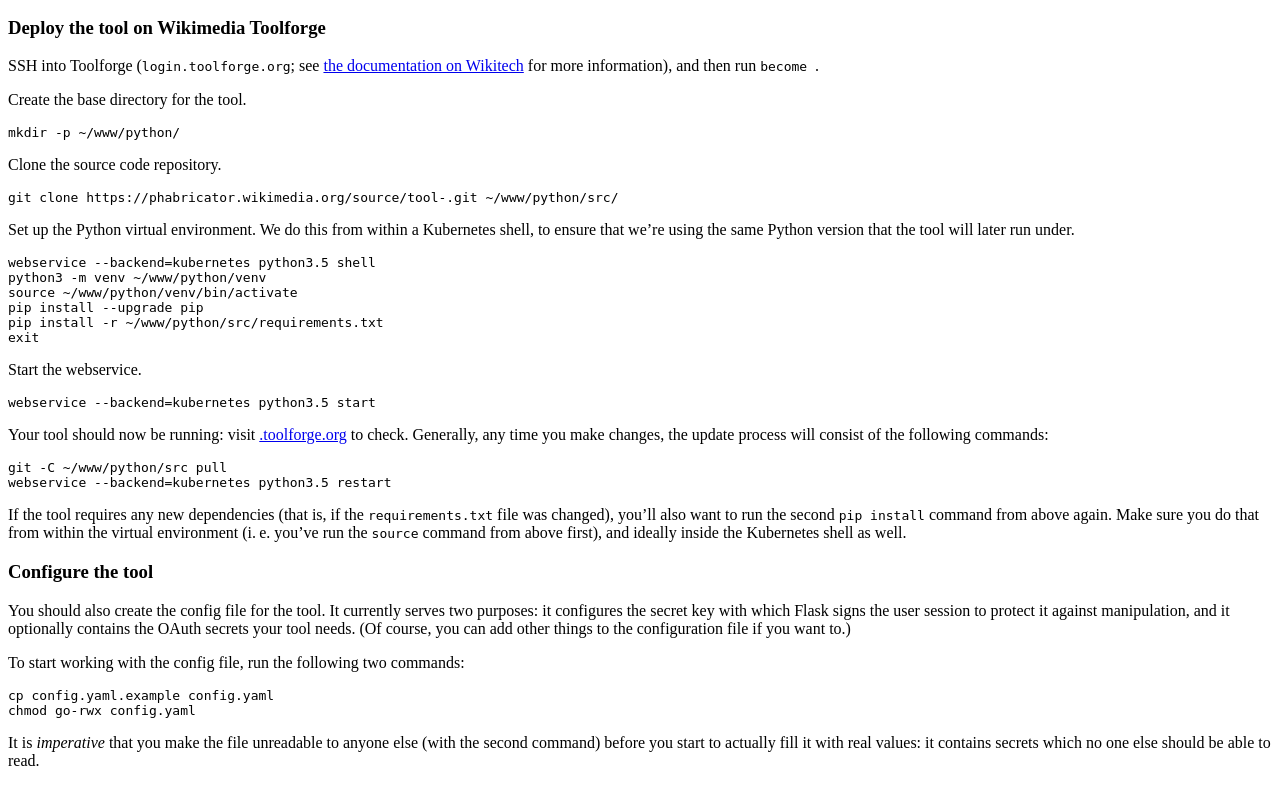
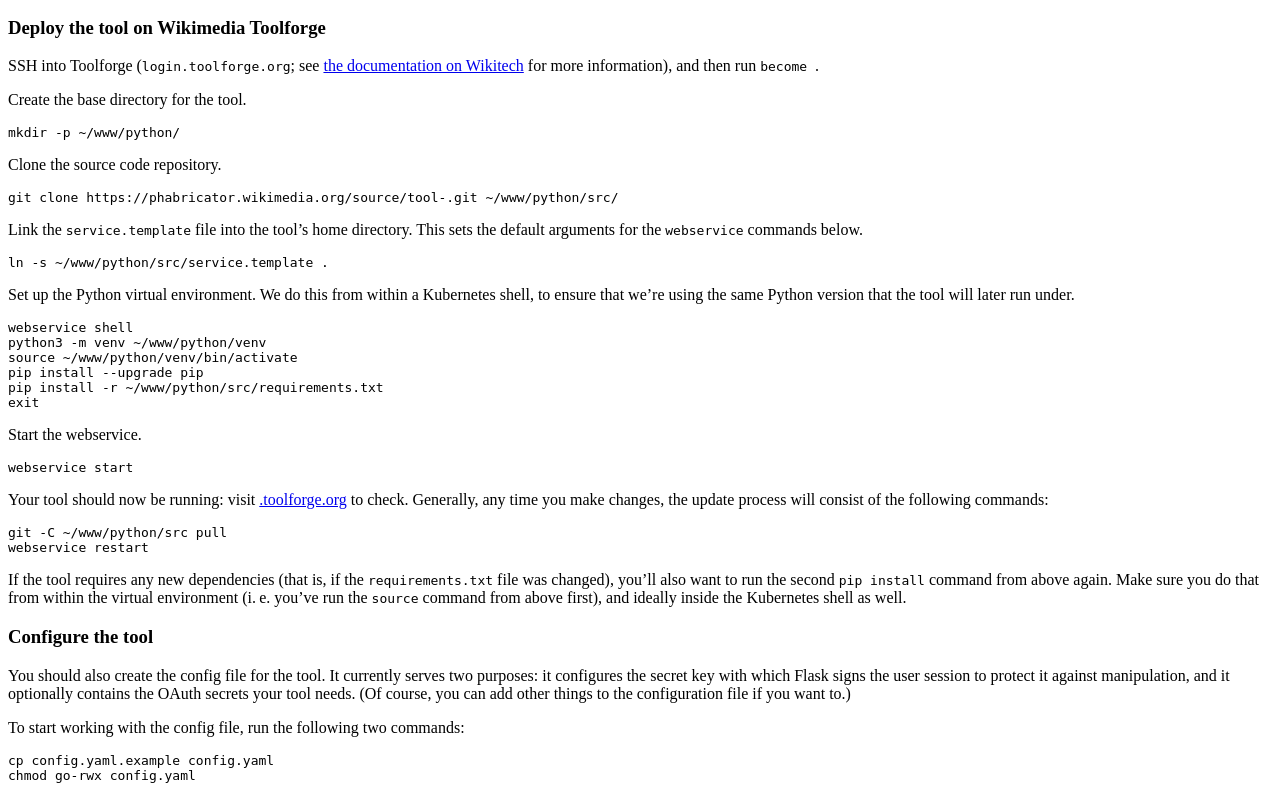
Before and after one commit to lucaswerkmeister/cookiecutter-toolforge, a Python web app: template {{cookiecutter.tool_identifier}}/templates/index.html in a window 1280 px wide. Shown: the part 865-1652 px from the top of the page. Run offline with Jinja, Linux system fonts and the light colour scheme; the template is opened without the code that fills it, so the values that code supplies are empty.

Commit message:
Use service.template file for webservice defaults
Much nicer than repeating arguments for each webservice invocation.

The service.template file is based on the files for some of my tools
(specifically, copied from lexeme-forms, but I think they’re pretty much
all the same), but I changed `webservice start` to just `webservice` in
the comment, since I realized the values also affect `webservice shell`.
(Maybe I’ll port that change to my other tools too.)

```diff
--- a/{{cookiecutter.tool_identifier}}/templates/index.html
+++ b/{{cookiecutter.tool_identifier}}/templates/index.html
@@ -138,18 +138,23 @@ git push github master</pre></code>
 <p>Clone the source code repository.</p>
 <code><pre>git clone https://phabricator.wikimedia.org/source/tool-{% endraw %}{{ cookiecutter.tool_identifier }}{% raw %}.git ~/www/python/src/</pre></code>
 <p>
+  Link the <code>service.template</code> file into the tool’s home directory.
+  This sets the default arguments for the <code>webservice</code> commands below.
+</p>
+<code><pre>ln -s ~/www/python/src/service.template .</pre></code>
+<p>
   Set up the Python virtual environment.
   We do this from within a Kubernetes shell,
   to ensure that we’re using the same Python version that the tool will later run under.
 </p>
-<code><pre>webservice --backend=kubernetes python3.5 shell
+<code><pre>webservice shell
 python3 -m venv ~/www/python/venv
 source ~/www/python/venv/bin/activate
 pip install --upgrade pip
 pip install -r ~/www/python/src/requirements.txt
 exit</code></pre>
 <p>Start the webservice.</p>
-<code><pre>webservice --backend=kubernetes python3.5 start</pre></code>
+<code><pre>webservice start</pre></code>
 <p>
   Your tool should now be running:
   visit <a href="https://{% endraw %}{{ cookiecutter.tool_identifier }}{% raw %}.toolforge.org/">{% endraw %}{{ cookiecutter.tool_identifier }}{% raw %}.toolforge.org</a> to check.
@@ -157,7 +162,7 @@ exit</code></pre>
   the update process will consist of the following commands:
 </p>
 <code><pre>git -C ~/www/python/src pull
-webservice --backend=kubernetes python3.5 restart</pre></code>
+webservice restart</pre></code>
 <p>
   If the tool requires any new dependencies
   (that is, if the <code>requirements.txt</code> file was changed),
```
Also changed, not shown: {{cookiecutter.tool_identifier}}/README.md, 1 other file.
